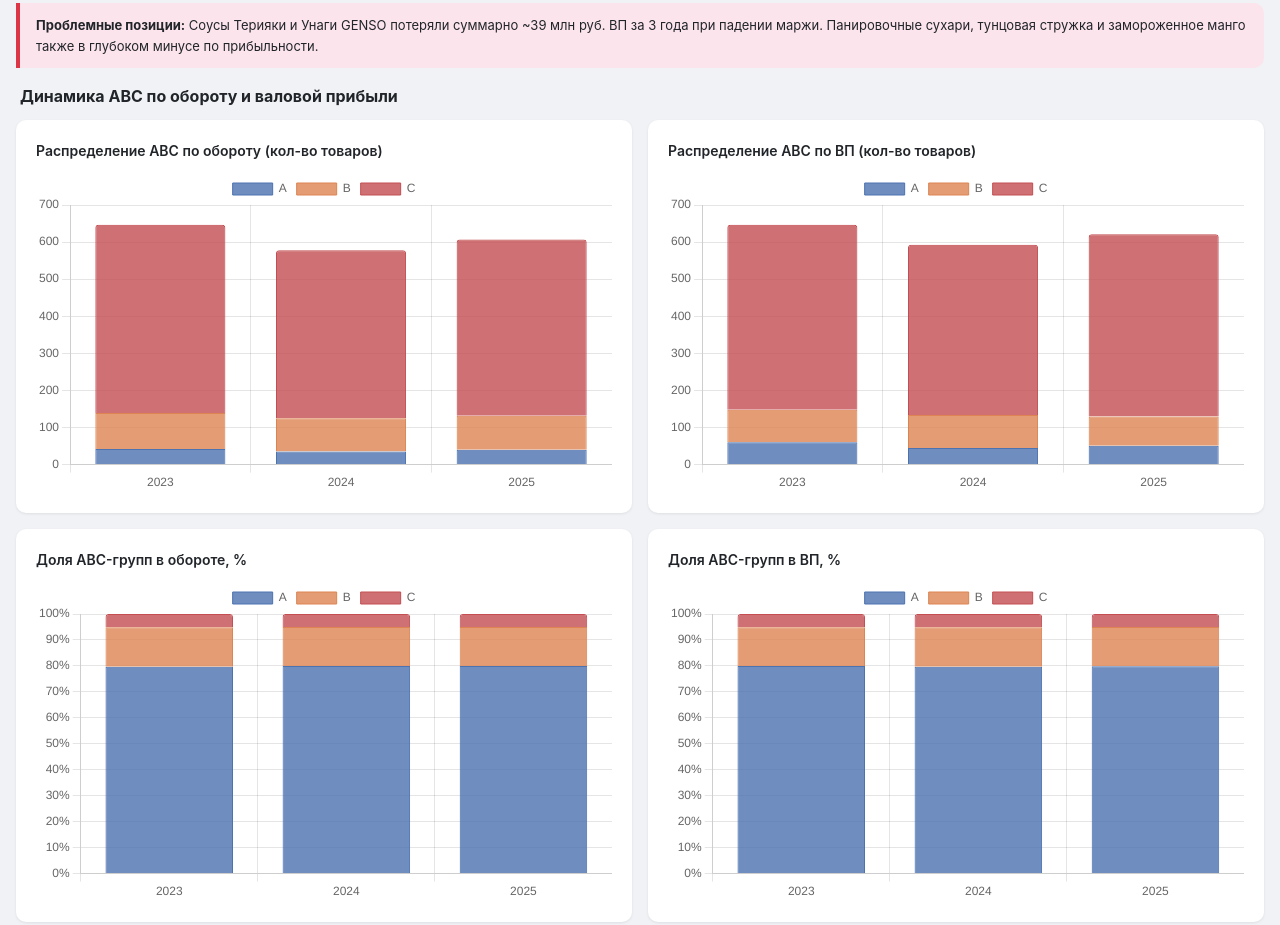
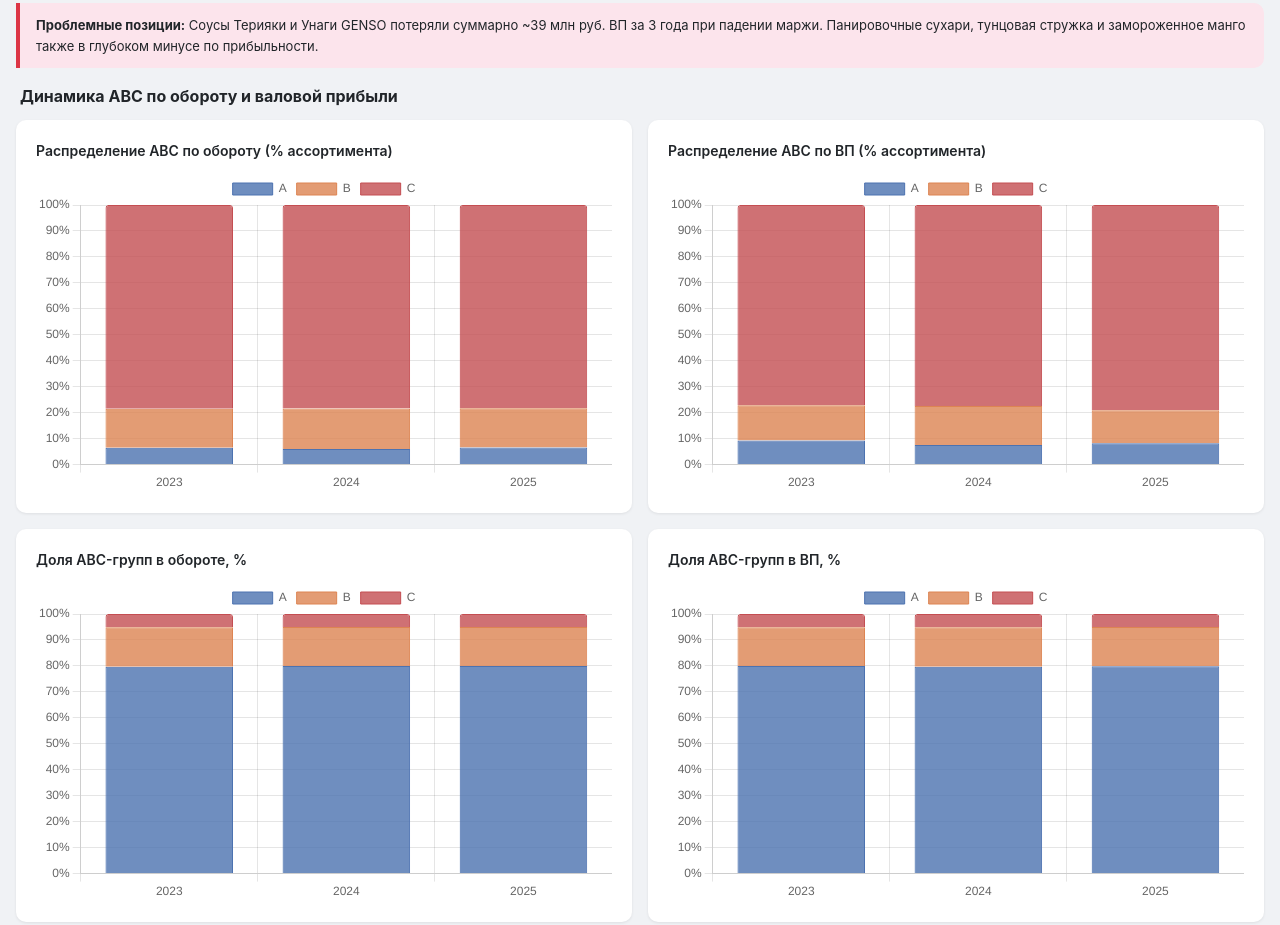
Before and after one commit to mothfilm/abc, a plain HTML site: page index.html in a window 1280 px wide. Shown: the part 794-1719 px from the top of the page. Drawn offline with nearby package versions, Linux system fonts and the light colour scheme.

Commit message:
Update ABC charts and remove hidden gems section

```diff
--- a/index.html
+++ b/index.html
@@ -116,8 +116,8 @@
     <div class="section">
         <h2 class="section-title">Динамика ABC по обороту и валовой прибыли</h2>
         <div class="chart-grid">
-            <div class="chart-card"><h3>Распределение ABC по обороту (кол-во товаров)</h3><canvas id="chart-abc-rev-count"></canvas></div>
-            <div class="chart-card"><h3>Распределение ABC по ВП (кол-во товаров)</h3><canvas id="chart-abc-gp-count"></canvas></div>
+            <div class="chart-card"><h3>Распределение ABC по обороту (% ассортимента)</h3><canvas id="chart-abc-rev-count"></canvas></div>
+            <div class="chart-card"><h3>Распределение ABC по ВП (% ассортимента)</h3><canvas id="chart-abc-gp-count"></canvas></div>
             <div class="chart-card"><h3>Доля ABC-групп в обороте, %</h3><canvas id="chart-abc-rev-share"></canvas></div>
             <div class="chart-card"><h3>Доля ABC-групп в ВП, %</h3><canvas id="chart-abc-gp-share"></canvas></div>
         </div>
@@ -176,13 +176,7 @@
         </div>
     </div>
 
-    <!-- Hidden Gems -->
-    <div class="section">
-        <h2 class="section-title">Скрытые жемчужины: низкий оборот, высокая маржа</h2>
-        <div class="chart-card"><h3>Продукты с оборотом ниже 40-го перцентиля, но маржей выше 80-го перцентиля</h3>
-            <div class="table-wrap" id="gems-table"></div>
-        </div>
-    </div>
+
 
     <!-- ABC Migration -->
     <div class="section">
@@ -259,36 +253,54 @@ const COMBO_COLORS = {AA:'#2d6a4f',AB:'#40916c',BA:'#52b788',BB:'#f4a261',BC:'#e
     const years = ['2023','2024','2025'];
     const classes = ['A','B','C'];
 
-    // Revenue count
+    // Revenue count -> percentages
+    const revTotals = years.map(y => {
+        let t = 0; classes.forEach(c => t += D.abc_dist['rev_'+y]?.[c]?.count || 0); return t;
+    });
     new Chart(document.getElementById('chart-abc-rev-count'), {
         type: 'bar',
         data: {
             labels: years,
             datasets: classes.map(cls => ({
                 label: cls,
-                data: years.map(y => D.abc_dist['rev_'+y]?.[cls]?.count || 0),
+                data: years.map((y,i) => ((D.abc_dist['rev_'+y]?.[cls]?.count || 0) / revTotals[i] * 100)),
+                _counts: years.map(y => D.abc_dist['rev_'+y]?.[cls]?.count || 0),
                 backgroundColor: COLORS[cls]+'CC',
                 borderColor: COLORS[cls],
                 borderWidth: 1, borderRadius: 3
             }))
         },
-        options: { responsive:true, maintainAspectRatio:false, plugins:{legend:{position:'top'}}, scales:{x:{stacked:true},y:{stacked:true, beginAtZero:true}} }
+        options: { responsive:true, maintainAspectRatio:false, plugins:{legend:{position:'top'}, tooltip:{callbacks:{
+            label: ctx => {
+                const cnt = ctx.dataset._counts[ctx.dataIndex];
+                return `${ctx.dataset.label}: ${ctx.parsed.y.toFixed(1)}% (${cnt} товаров)`;
+            }
+        }}}, scales:{x:{stacked:true},y:{stacked:true, max:100, beginAtZero:true, ticks:{callback:v=>v+'%'}}} }
     });
 
-    // GP count
+    // GP count -> percentages
+    const gpTotals = years.map(y => {
+        let t = 0; classes.forEach(c => t += D.abc_dist['gp_'+y]?.[c]?.count || 0); return t;
+    });
     new Chart(document.getElementById('chart-abc-gp-count'), {
         type: 'bar',
         data: {
             labels: years,
             datasets: classes.map(cls => ({
                 label: cls,
-                data: years.map(y => D.abc_dist['gp_'+y]?.[cls]?.count || 0),
+                data: years.map((y,i) => ((D.abc_dist['gp_'+y]?.[cls]?.count || 0) / gpTotals[i] * 100)),
+                _counts: years.map(y => D.abc_dist['gp_'+y]?.[cls]?.count || 0),
                 backgroundColor: COLORS[cls]+'CC',
                 borderColor: COLORS[cls],
                 borderWidth: 1, borderRadius: 3
             }))
         },
-        options: { responsive:true, maintainAspectRatio:false, plugins:{legend:{position:'top'}}, scales:{x:{stacked:true},y:{stacked:true, beginAtZero:true}} }
+        options: { responsive:true, maintainAspectRatio:false, plugins:{legend:{position:'top'}, tooltip:{callbacks:{
+            label: ctx => {
+                const cnt = ctx.dataset._counts[ctx.dataIndex];
+                return `${ctx.dataset.label}: ${ctx.parsed.y.toFixed(1)}% (${cnt} товаров)`;
+            }
+        }}}, scales:{x:{stacked:true},y:{stacked:true, max:100, beginAtZero:true, ticks:{callback:v=>v+'%'}}} }
     });
 
     // Revenue share %
@@ -550,15 +562,7 @@ renderGrowthTable('decline-table', D.stable_decline, false);
     document.getElementById('zombie-table').innerHTML = html;
 })();
 
-// ============ GEMS TABLE ============
-(function() {
-    let html = '<table><thead><tr><th>Продукт</th><th>Категория</th><th class="num">Оборот 2025</th><th class="num">ВП 2025</th><th class="num">Маржа %</th></tr></thead><tbody>';
-    D.gems.forEach(r => {
-        html += `<tr><td>${r.name}</td><td>${r.cat}</td><td class="num">${fmt(r.rev)}</td><td class="num">${fmt(r.gp)}</td><td class="num pos">${r.margin}%</td></tr>`;
-    });
-    html += '</tbody></table>';
-    document.getElementById('gems-table').innerHTML = html;
-})();
+
 
 // ============ MIGRATION CHART ============
 (function() {
@@ -607,7 +611,7 @@ renderGrowthTable('decline-table', D.stable_decline, false);
             scales:{
                 x:{ticks:{maxRotation:45}},
                 y:{beginAtZero:true, ticks:{callback:v=>fmt(v)}},
-                y1:{beginAtZero:true, position:'right', max:50, grid:{drawOnChartArea:false}, ticks:{callback:v=>v+'%'}}
+                y1:{beginAtZero:true, position:'right', grid:{drawOnChartArea:false}, ticks:{callback:v=>v+'%'}}
             }
         }
     });
```
